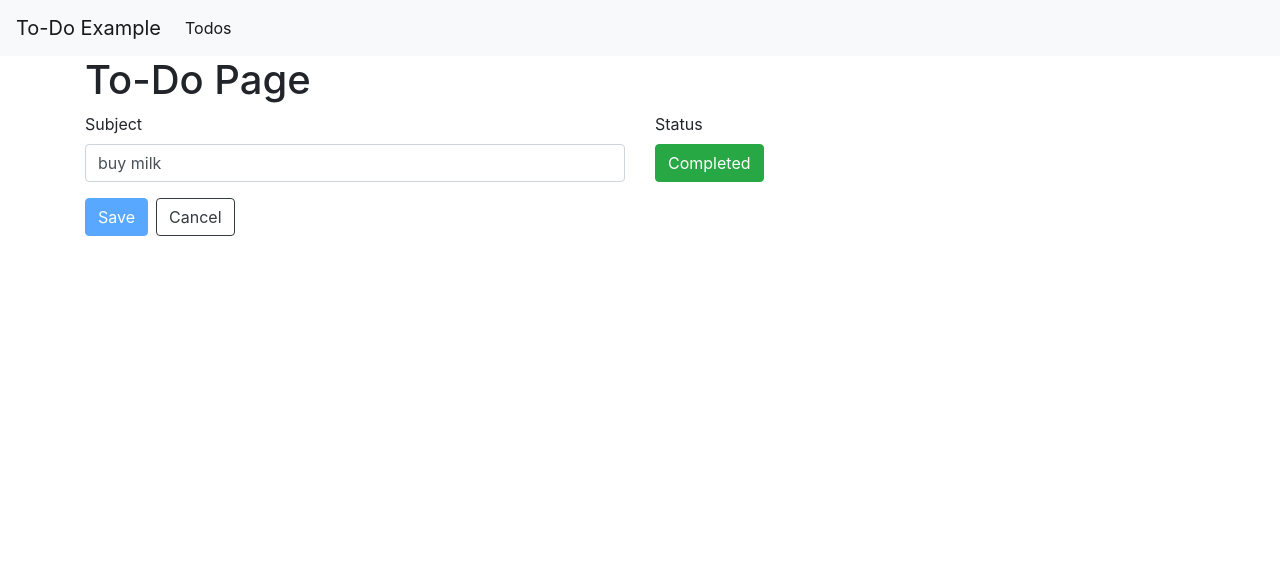
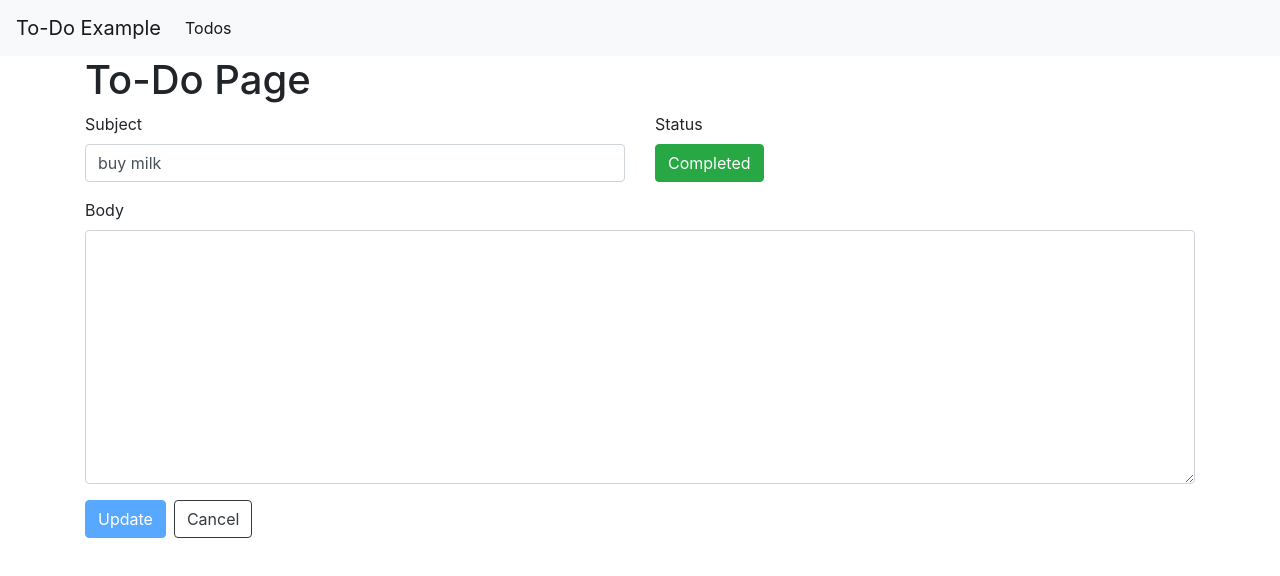
Before and after one commit to dianakoh/vue-project, a Vue app in the folder vue3-project/: page /todos/1 in a window 1280 px wide. Shown: the top 576 px of the page. Built offline with nearby package versions, Linux system fonts and the light colour scheme; data requests are answered from the project's data file.

Commit message:
To-Do 생성 페이지 만들기

```diff
--- a/vue3-project/db.json
+++ b/vue3-project/db.json
@@ -34,6 +34,18 @@
       "subject": "7",
       "completed": false,
       "id": 10
+    },
+    {
+      "subject": "Develop Group Management",
+      "completed": false,
+      "body": "Develop Group Management!",
+      "id": 11
+    },
+    {
+      "subject": "djsalf",
+      "completed": false,
+      "body": "dafjkdsklj",
+      "id": 12
     }
   ]
 }
--- /dev/null
+++ b/vue3-project/src/components/TodoForm.vue
@@ -0,0 +1,162 @@
+<template>
+  <div v-if="loading">
+    Loading..
+  </div>
+  <form v-else @submit.prevent="onSave">
+    <div class="row">
+      <div class="col-6">
+        <div class="form-group">
+          <label>Subject</label>
+          <input v-model="todo.subject" type="text" class="form-control" />
+        </div>
+      </div>
+      <div v-if="editing" class="col-6">
+        <div class="form-group">
+          <label>Status</label>
+          <div>
+            <button
+              class="btn"
+              type="button"
+              :class="todo.completed ? 'btn-success' : 'btn-danger'"
+              @click="toggleTodoStatus"
+            >
+              {{ todo.completed ? "Completed" : "Incomplete" }}
+            </button>
+          </div>
+        </div>
+      </div>
+
+      <div class="col-12">
+        <div class="form-group">
+          <label>Body</label>
+          <textarea
+            v-model="todo.body"
+            class="form-control"
+            cols="30"
+            rows="10"
+          ></textarea>
+        </div>
+      </div>
+    </div>
+
+    <button type="submit" class="btn btn-primary" :disabled="!todoUpdated">
+      {{ editing ? "Update" : "Create" }}
+    </button>
+    <button
+      type="button"
+      class="btn btn-outline-dark ml-2"
+      @click="moveToTodoListPage"
+    >
+      Cancel
+    </button>
+  </form>
+  <Toast v-if="showToast" :message="toastMessage" :type="toastAlertType" />
+</template>
+<script>
+import { useRoute, useRouter } from "vue-router";
+import axios from "axios";
+import { ref, computed } from "vue";
+import _ from "lodash";
+import Toast from "@/components/Toast.vue";
+import { useToast } from "@/composables/toast";
+
+export default {
+  components: {
+    Toast,
+  },
+  props: {
+    editing: {
+      type: Boolean,
+      default: false,
+    },
+  },
+  setup(props) {
+    const route = useRoute();
+    const router = useRouter();
+    const todo = ref({
+      subject: "",
+      completed: false,
+      body: "",
+    });
+    const originalTodo = ref(null);
+    const loading = ref(false);
+    const todoId = route.params.id;
+
+    const {
+      toastMessage,
+      toastAlertType,
+      showToast,
+      triggerToast,
+    } = useToast();
+
+    const getTodo = async () => {
+      loading.value = true;
+      try {
+        const res = await axios.get(`http://localhost:3000/todos/${todoId}`);
+        todo.value = { ...res.data };
+        originalTodo.value = { ...res.data };
+        loading.value = false;
+      } catch (error) {
+        loading.value = false;
+        console.log(error);
+        triggerToast("Something went wrong", "danger");
+      }
+    };
+
+    const todoUpdated = computed(() => {
+      return !_.isEqual(todo.value, originalTodo.value);
+    });
+
+    const toggleTodoStatus = () => {
+      todo.value.completed = !todo.value.completed;
+    };
+
+    const moveToTodoListPage = () => {
+      router.push({
+        name: "Todos",
+      });
+    };
+
+    const onSave = async () => {
+      try {
+        let res;
+        const data = {
+          subject: todo.value.subject,
+          completed: todo.value.completed,
+          body: todo.value.body,
+        };
+        if (props.editing) {
+          res = await axios.put(`http://localhost:3000/todos/${todoId}`, data);
+          originalTodo.value = { ...res.data };
+        } else {
+          res = await axios.post(`http://localhost:3000/todos`, data);
+          todo.value.subject = "";
+          todo.value.body = "";
+        }
+        const message =
+          "Successfully " + (props.editing ? "Updated!" : "Created!");
+        triggerToast(message);
+      } catch (error) {
+        console.log(error);
+        triggerToast("Something went wrong", "danger");
+      }
+    };
+
+    if (props.editing) {
+      getTodo();
+    }
+
+    return {
+      todo,
+      loading,
+      toggleTodoStatus,
+      moveToTodoListPage,
+      onSave,
+      todoUpdated,
+      showToast,
+      toastMessage,
+      toastAlertType,
+    };
+  },
+};
+</script>
--- a/vue3-project/src/pages/todos/_id.vue
+++ b/vue3-project/src/pages/todos/_id.vue
@@ -1,125 +1,12 @@
 <template>
   <h1>To-Do Page</h1>
-  <div v-if="loading">
-    Loading..
-  </div>
-  <form v-else @submit.prevent="onSave">
-    <div class="row">
-      <div class="col-6">
-        <div class="form-group">
-          <label>Subject</label>
-          <input v-model="todo.subject" type="text" class="form-control" />
-        </div>
-      </div>
-      <div class="col-6">
-        <div class="form-group">
-          <label>Status</label>
-          <div>
-            <button
-              class="btn"
-              type="button"
-              :class="todo.completed ? 'btn-success' : 'btn-danger'"
-              @click="toggleTodoStatus"
-            >
-              {{ todo.completed ? "Completed" : "Incomplete" }}
-            </button>
-          </div>
-        </div>
-      </div>
-    </div>
-
-    <button type="submit" class="btn btn-primary" :disabled="!todoUpdated">
-      Save
-    </button>
-    <button
-      type="button"
-      class="btn btn-outline-dark ml-2"
-      @click="moveToTodoListPage"
-    >
-      Cancel
-    </button>
-  </form>
-  <Toast v-if="showToast" :message="toastMessage" :type="toastAlertType" />
+  <TodoForm :editing="true" />
 </template>
 <script>
-import { useRoute, useRouter } from "vue-router";
-import axios from "axios";
-import { ref, computed } from "vue";
-import _ from "lodash";
-import Toast from "@/components/Toast.vue";
-import { useToast } from "@/composables/toast";
-
+import TodoForm from "@/components/TodoForm.vue";
 export default {
   components: {
-    Toast,
-  },
-  setup() {
-    const route = useRoute();
-    const router = useRouter();
-    const todo = ref(null);
-    const originalTodo = ref(null);
-    const loading = ref(true);
-    const todoId = route.params.id;
-
-    const {
-      toastMessage,
-      toastAlertType,
-      showToast,
-      triggerToast,
-    } = useToast();
-
-    const getTodo = async () => {
-      try {
-        const res = await axios.get(`http://localhost:3000/todos/${todoId}`);
-        todo.value = { ...res.data };
-        originalTodo.value = { ...res.data };
-        loading.value = false;
-      } catch (error) {
-        console.log(error);
-        triggerToast("Something went wrong", "danger");
-      }
-    };
-
-    const todoUpdated = computed(() => {
-      return !_.isEqual(todo.value, originalTodo.value);
-    });
-
-    const toggleTodoStatus = () => {
-      todo.value.completed = !todo.value.completed;
-    };
-
-    const moveToTodoListPage = () => {
-      router.push({
-        name: "Todos",
-      });
-    };
-
-    const onSave = async () => {
-      try {
-        const res = await axios.put(`http://localhost:3000/todos/${todoId}`, {
-          subject: todo.value.subject,
-          completed: todo.value.completed,
-        });
-        originalTodo.value = { ...res.data };
-        triggerToast("Successfully saved!");
-      } catch (error) {
-        console.log(error);
-        triggerToast("Something went wrong", "danger");
-      }
-    };
-
-    getTodo();
-    return {
-      todo,
-      loading,
-      toggleTodoStatus,
-      moveToTodoListPage,
-      onSave,
-      todoUpdated,
-      showToast,
-      toastMessage,
-      toastAlertType,
-    };
+    TodoForm,
   },
 };
 </script>
--- a/vue3-project/src/pages/todos/create/index.vue
+++ b/vue3-project/src/pages/todos/create/index.vue
@@ -1,8 +1,13 @@
 <template>
-  Create Page
+  <h1>Create Todo</h1>
+  <TodoForm />
 </template>
 <script>
+import TodoForm from "@/components/TodoForm.vue";
 export default {
+  components: {
+    TodoForm,
+  },
   setup() {},
 };
 </script>
--- a/vue3-project/src/pages/todos/index.vue
+++ b/vue3-project/src/pages/todos/index.vue
@@ -15,7 +15,6 @@
       @keyup.enter="searchTodo"
     />
     <hr />
-    <TodoSimpleForm @add-todo="addTodo" />
     <div style="color: red">{{ error }}</div>
 
     <div v-if="!todos.length">
@@ -38,7 +37,6 @@
 
 <script>
 import { ref, computed, watch } from "vue";
-import TodoSimpleForm from "@/components/TodoSimpleForm.vue";
 import TodoList from "@/components/TodoList.vue";
 import Pagenation from "@/components/Pagenation.vue";
 import axios from "axios";
@@ -48,7 +46,6 @@
 
 export default {
   components: {
-    TodoSimpleForm,
     TodoList,
     Pagenation,
     Toast,
```
Also changed, not shown: 1 other file (tests, documents, lock files or other folders).
